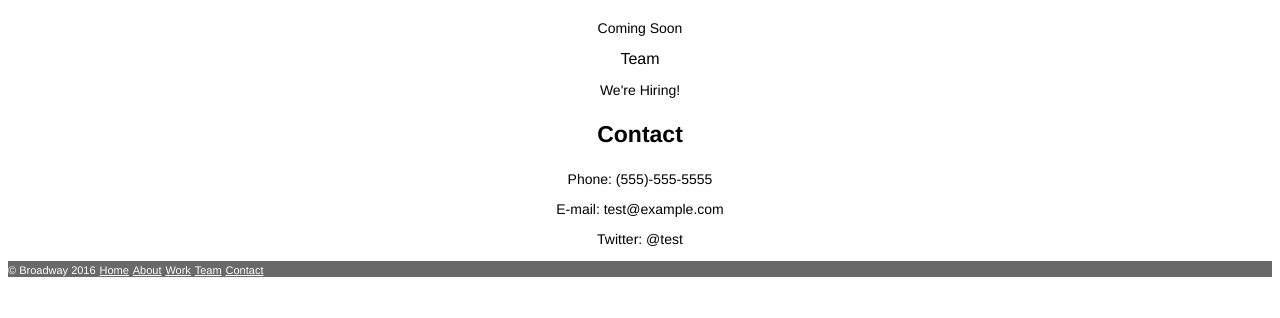
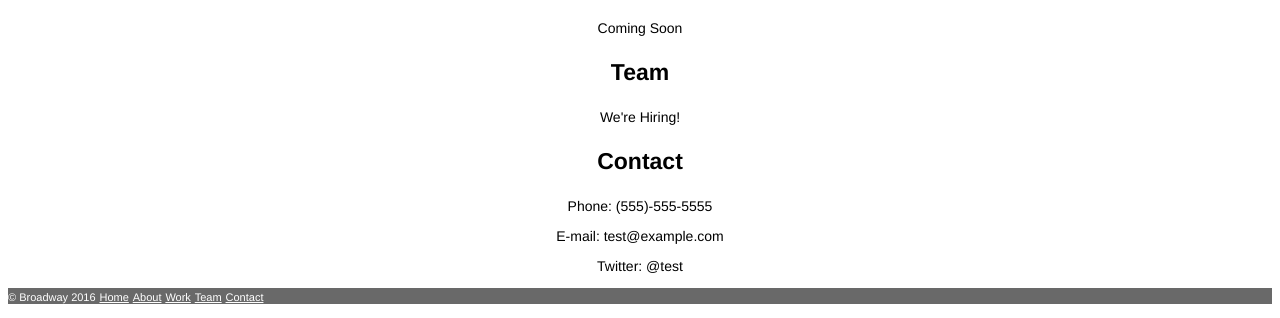
Before and after one commit to ShawnManek/broadway, a plain HTML site: page index.html in a window 1280 px wide. Shown: the part 988-1306 px from the top of the page. Before the commit the page ends 1279 px from the top, so only its background shows below. Drawn offline with Linux system fonts and the light colour scheme.

Commit message:
Completed final cleared minor mistake with h3.

```diff
--- a/index.html
+++ b/index.html
@@ -37,7 +37,7 @@
     </div>
 
     <div id="team">
-      <h33>Team</h3>
+      <h3>Team</h3>
       <p>We're Hiring!</p>
     </div>
 
```
